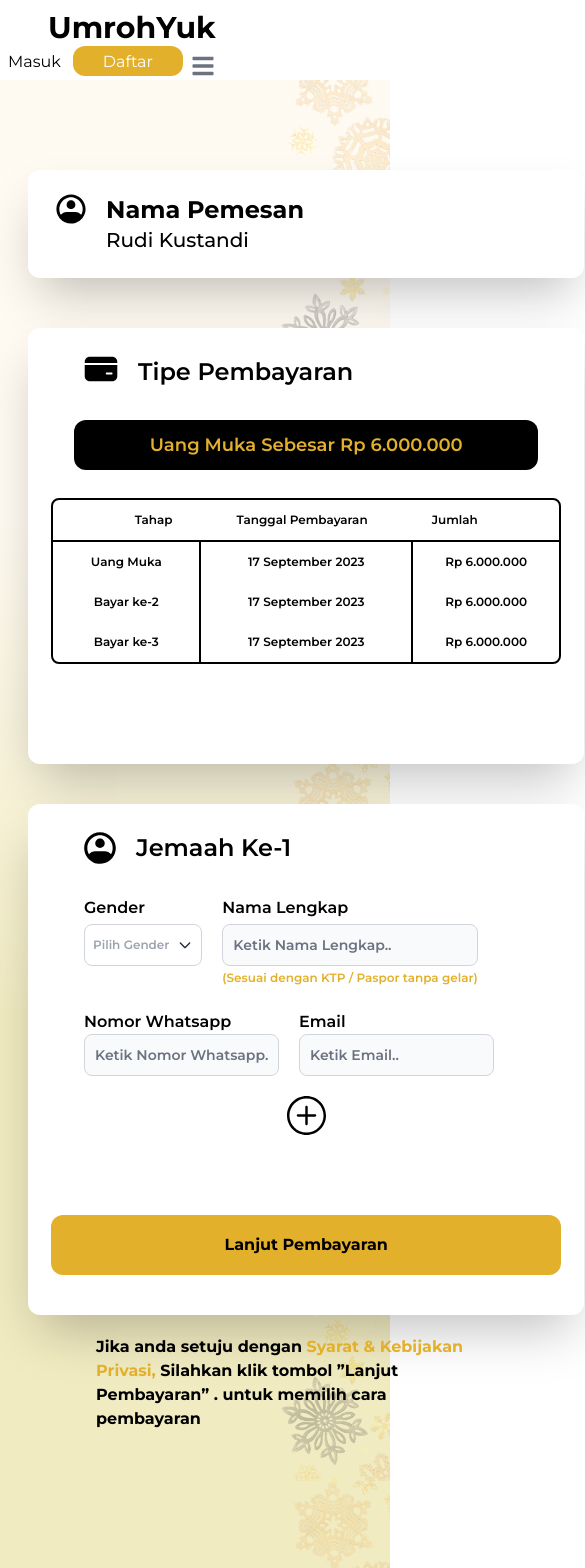
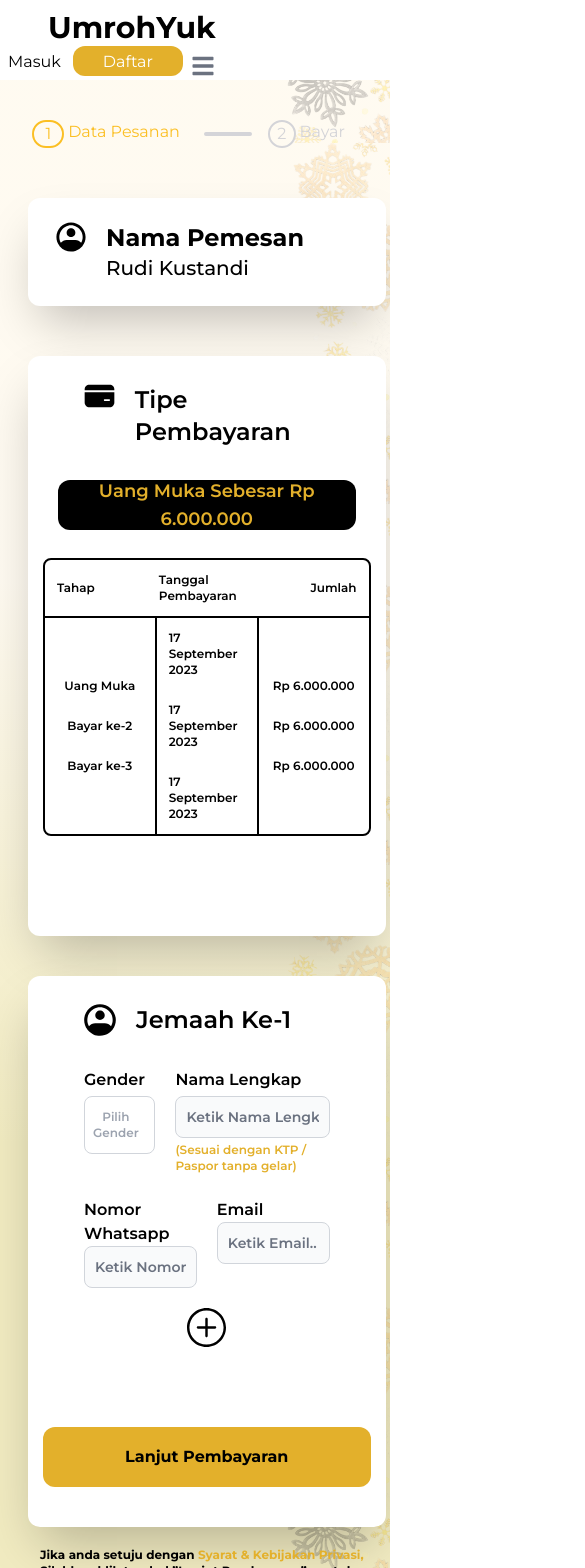
Before and after one commit to fikriymnn/umr-web, a Next.js app: page /package/detail/formPesan in a window 390 px wide. Shown: the top 1568 px of the page, 585 px wide, since content can reach past the window. Built offline with nearby package versions, Linux system fonts and the light colour scheme.

Commit message:
perbaikan dan menambah responsive

```diff
--- a/src/app/package/detail/formPesan/page.jsx
+++ b/src/app/package/detail/formPesan/page.jsx
@@ -18,94 +18,25 @@ const steps = [
   "Create an ad",
 ];
 function FormPesan() {
-  const [activeStep, setActiveStep] = React.useState(0);
-  const [skipped, setSkipped] = React.useState(new Set());
-
-  const isStepOptional = (step) => {
-    return step === 1;
-  };
-
-  const isStepSkipped = (step) => {
-    return skipped.has(step);
-  };
-
-  const handleNext = () => {
-    let newSkipped = skipped;
-    if (isStepSkipped(activeStep)) {
-      newSkipped = new Set(newSkipped.values());
-      newSkipped.delete(activeStep);
-    }
-
-    setActiveStep((prevActiveStep) => prevActiveStep + 1);
-    setSkipped(newSkipped);
-  };
-
-  const handleBack = () => {
-    setActiveStep((prevActiveStep) => prevActiveStep - 1);
-  };
-
-  const handleSkip = () => {
-    if (!isStepOptional(activeStep)) {
-      // You probably want to guard against something like this,
-      // it should never occur unless someone's actively trying to break something.
-      throw new Error("You can't skip a step that isn't optional.");
-    }
-
-    setActiveStep((prevActiveStep) => prevActiveStep + 1);
-    setSkipped((prevSkipped) => {
-      const newSkipped = new Set(prevSkipped.values());
-      newSkipped.add(activeStep);
-      return newSkipped;
-    });
-  };
-
-  const handleReset = () => {
-    setActiveStep(0);
-  };
   return (
     <div className="bg">
       <div className="flex flex-col pt-10 bg-left bg-contain bg-[url('/assets/images/image2.png')] z-10">
-        {/* <Box sx={{ width: "100%" }}>
-          <Stepper activeStep={activeStep} sx={{ width: "70%" }}>
-            {steps.map((label, index) => {
-              const stepProps = {};
-              const labelProps = {};
-              if (isStepOptional(index)) {
-                labelProps.optional = (
-                  <Typography variant="caption">Optional</Typography>
-                );
-              }
-              if (isStepSkipped(index)) {
-                stepProps.completed = false;
-              }
-              return (
-                <Step key={label} {...stepProps}>
-                  <StepLabel {...labelProps}>{label}</StepLabel>
-                </Step>
-              );
-            })}
-          </Stepper>
-          {activeStep === steps.length ? (
-            <React.Fragment>
-              <Typography sx={{ mt: 2, mb: 1 }}>
-                All steps completed - you&apos;re finished
-              </Typography>
-              <Box sx={{ display: "flex", flexDirection: "row", pt: 2 }}></Box>
-            </React.Fragment>
-          ) : (
-            <React.Fragment>
-              <Typography sx={{ mt: 2, mb: 1 }}>
-                Step {activeStep + 1}
-              </Typography>
-              <Box sx={{ display: "flex", flexDirection: "row", pt: 2 }}>
-                <Button onClick={handleNext}>
-                  {activeStep === steps.length - 1 ? "Finish" : "Next"}
-                </Button>
-              </Box>
-            </React.Fragment>
-          )}
-        </Box> */}
-        <div className="w-[607px] ">
+        <div className="flex mx-auto gap-4 justify-between">
+          <div className="flex gap-1">
+            <p className="rounded-full border-2 border-amber-400 text-amber-400 w-10 text-center ">
+              1
+            </p>
+            <p className="rounded-full text-amber-400 w-full ">Data Pesanan</p>
+          </div>
+          <div className="w-12 h-1 bg-zinc-300 my-auto mx-auto rounded-full "></div>
+          <div className="flex gap-1">
+            <p className="rounded-full border-2 border-zinc-300 text-zinc-300 w-10 text-center ">
+              2
+            </p>
+            <p className="rounded-full text-zinc-300 w-full ">Bayar</p>
+          </div>
+        </div>
+        <div className="md:w-6/12  ">
           <section>
             <NamaCustomer />
           </section>
@@ -113,10 +44,10 @@ function FormPesan() {
             <TipePembayaranFoam />
           </section>
           <section>
-            <DatadiriFoam button={handleNext} />
+            <DatadiriFoam />
           </section>
           <section>
-            <div className="px-14 w-10/12 ms-10 mb-20 h-96 mt-5">
+            <div className="md:px-14 w-10/12 md:ms-10 mb-20 h-96 mt-5 ml-10 md:text-base sm:text-sm text-xs">
               {" "}
               <p className="font-bold">
                 Jika anda setuju dengan{" "}
```
